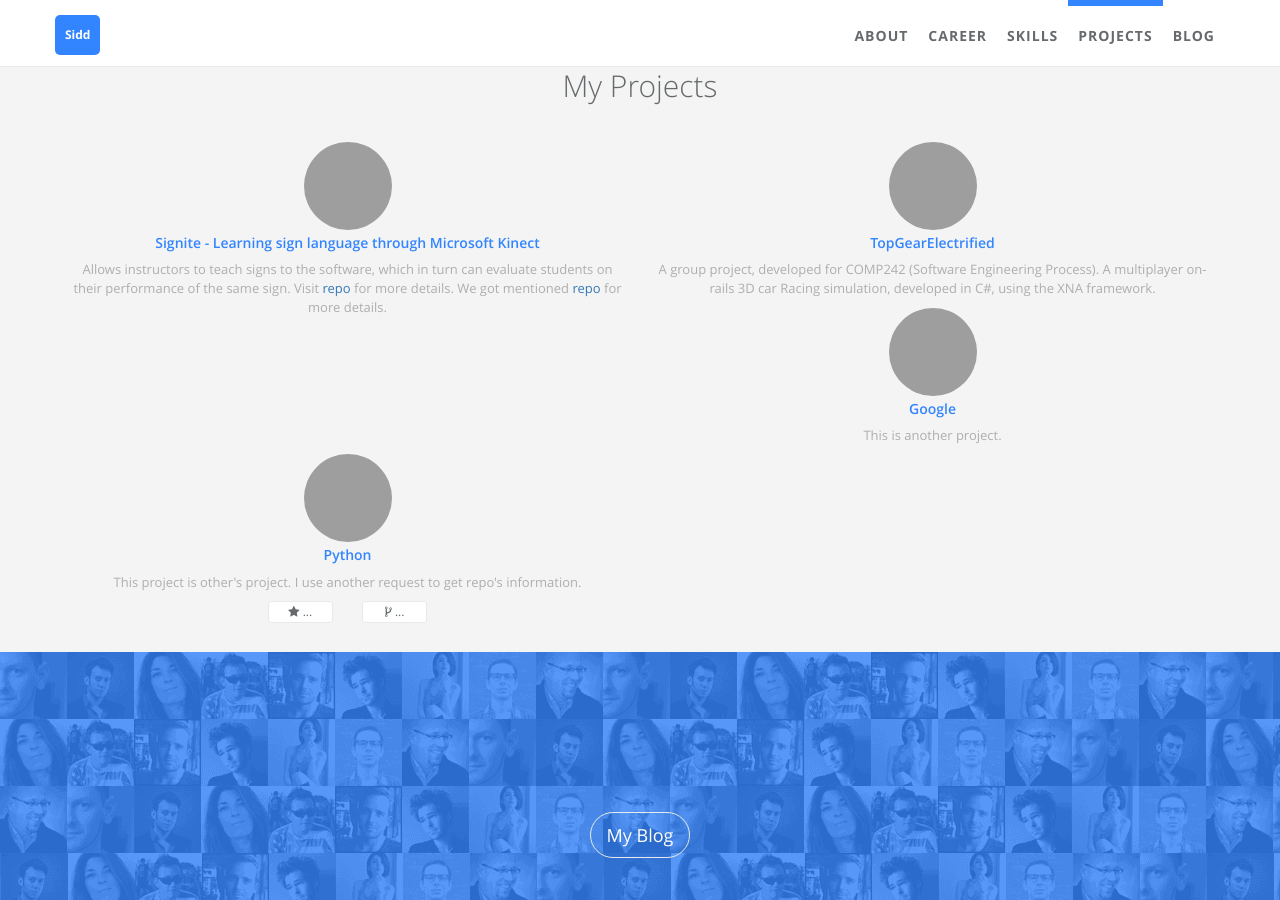
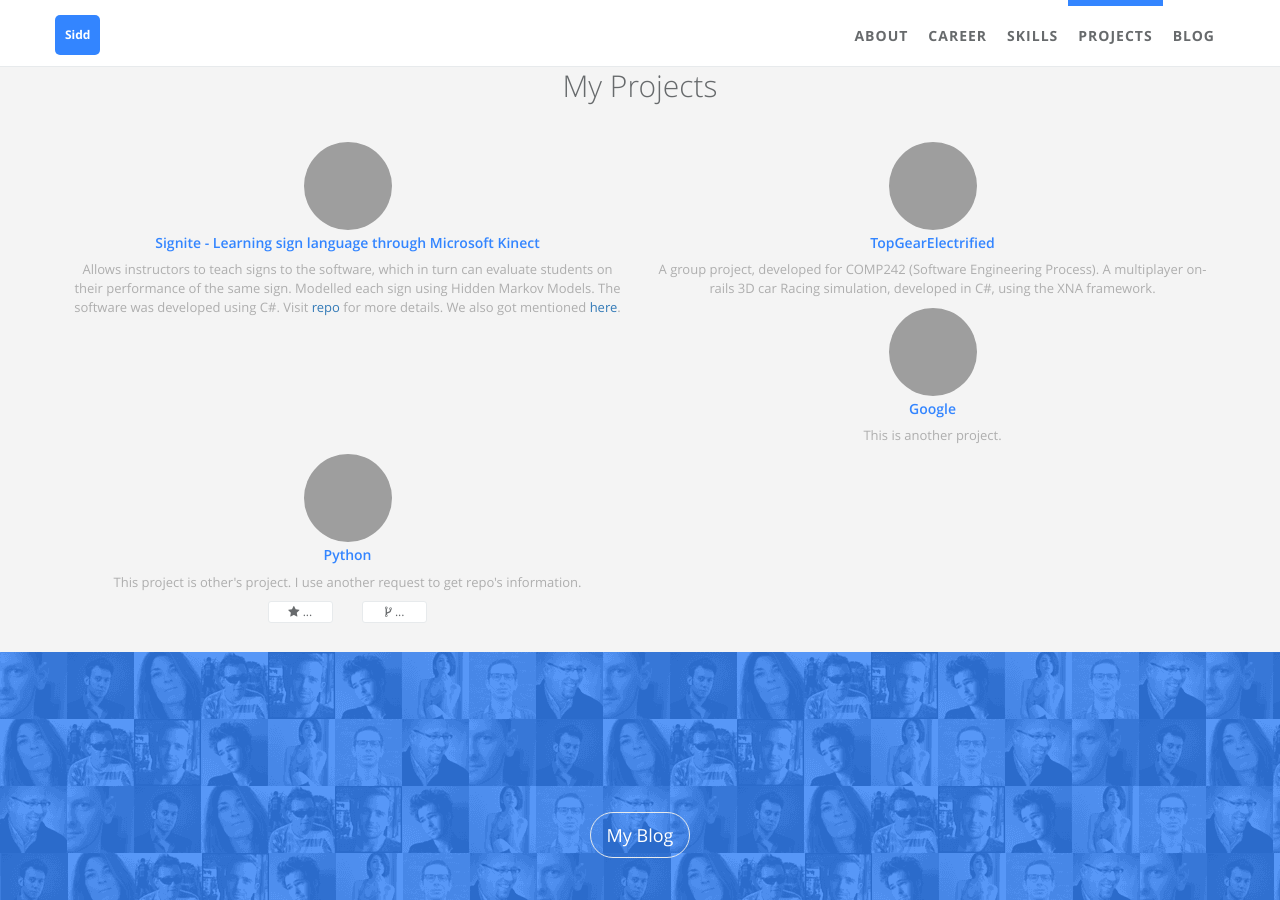
Before and after one commit to sarora/sarora.github.io, a Jekyll site: the page built from index.html, in a window 1280 px wide and 900 px high, scrolled down 3675 px, cut to the strip 0-900 px from the top of the window. Built offline with Jekyll 4.4.1, drawn with Linux system fonts in a browser that asks for light colours; grey boxes are pictures that could not be loaded.

Commit message:
Add more changes to Signite

```diff
--- a/_data/index/projects.yml
+++ b/_data/index/projects.yml
@@ -5,9 +5,9 @@
 - name: Signite - Learning sign language through Microsoft Kinect
   url: https://github.com/sarora/314Kinect
   img: /static/assets/img/landing/kinect-ui.png
-  desc: Allows instructors to teach signs to the software, which in turn can evaluate students on their performance of the same sign.
-        Visit <a title= "github.com/sarora/314Kinect" href="https://github.com/sarora/314Kinect" target="_blank">repo</a> for more details.
-        We got mentioned <a title= "sci.waikato.ac.nz" href="http://sci.waikato.ac.nz/__data/assets/pdf_file/0004/97114/Matter-of-Fact-Spring-2011_WEB.pdf" target="_blank">repo</a> for more details.
+  desc: Allows instructors to teach signs to the software, which in turn can evaluate students on their performance of the same sign. Modelled each sign using Hidden Markov Models.
+        The software was developed using C#. Visit <a title= "github.com/sarora/314Kinect" href="https://github.com/sarora/314Kinect" target="_blank">repo</a> for more details.
+        We also got mentioned <a title= "sci.waikato.ac.nz" href="http://sci.waikato.ac.nz/__data/assets/pdf_file/0004/97114/Matter-of-Fact-Spring-2011_WEB.pdf" target="_blank">here</a>.
 
 - name: TopGearElectrified
   url: https://github.com/sarora/242TopGearElectrified
```
